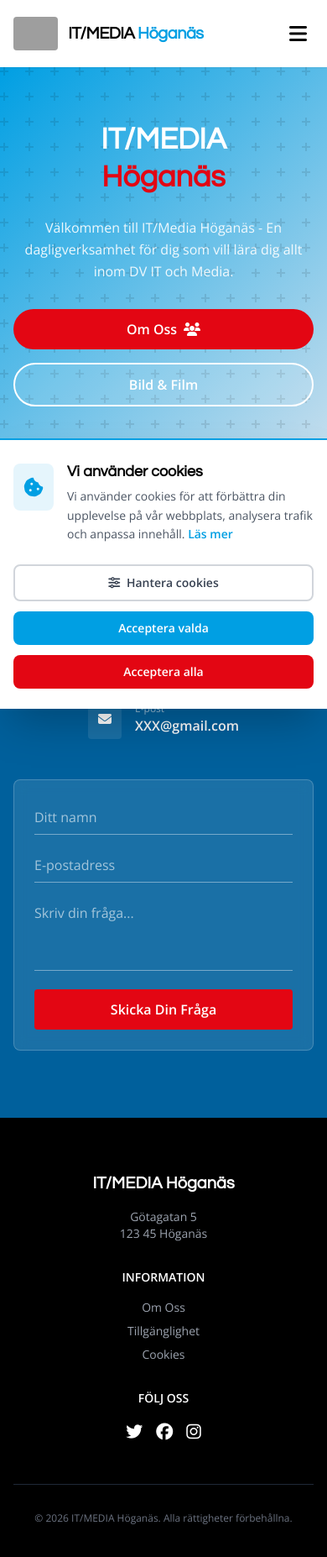
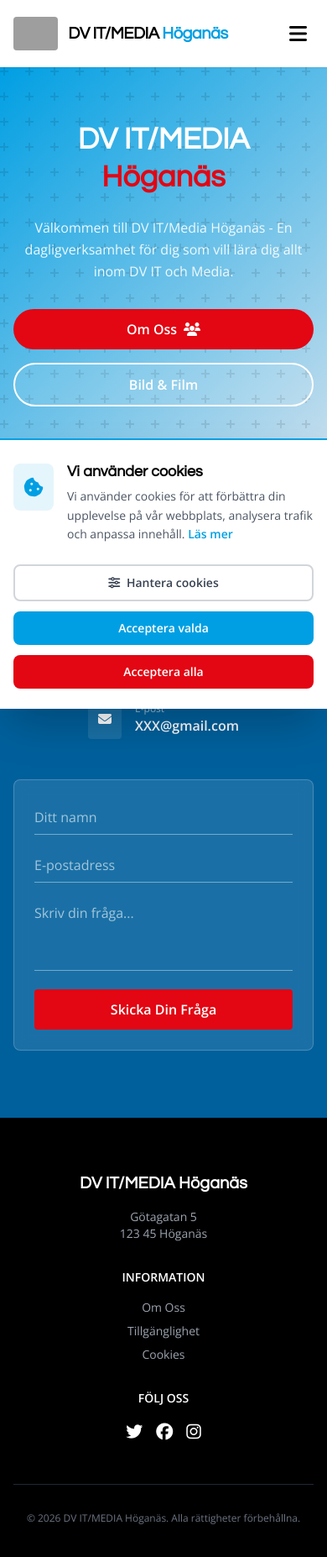
Before and after one commit to ITmedGota5/IT-MediaPage.github.io, a website: page public/index.html in a window 390 px wide. Shown: the whole page at 84% size. Drawn offline with nearby package versions, Linux system fonts and the light colour scheme; grey boxes are pictures that could not be loaded.

Commit message:
namn byte dv it media

```diff
--- a/public/index.html
+++ b/public/index.html
@@ -3,7 +3,7 @@
 <head>
     <meta charset="UTF-8">
     <meta name="viewport" content="width=device-width, initial-scale=1.0">
-    <title>IT/MEDIA Höganäs - Start</title>
+    <title>DV IT/MEDIA Höganäs - Start</title>
     <script src="https://cdn.tailwindcss.com"></script>
 
     <!-- Open Sans Font -->
@@ -194,7 +194,7 @@
                 <div class="flex items-center">
                     <a href="index.html" class="flex items-center gap-3">
                         <img src="https://media.licdn.com/dms/image/sync/v2/D4D27AQFg8zrxmYITJw/articleshare-shrink_1280_800/B4DZYE0RxhG4AQ-/0/1743837536215?e=2147483647&v=beta&t=IO8hVPQnARqYrEbcWLaLAUSY-1otsyN1MREuWcaiaKM" class="h-10 w-auto rounded">
-                        <span class="font-display text-xl md:text-2xl text-brand-black tracking-tight">IT/MEDIA <span class="text-brand-blue">Höganäs</span></span>
+                        <span class="font-display text-xl md:text-2xl text-brand-black tracking-tight">DV IT/MEDIA <span class="text-brand-blue">Höganäs</span></span>
                     </a>
                 </div>
 
@@ -237,11 +237,11 @@
             <div class="grid md:grid-cols-2 gap-12 items-center">
                 <div class="text-center md:text-left">
                     <h1 class="font-display text-4xl sm:text-5xl md:text-7xl text-white leading-tight mb-6">
-                        IT/MEDIA<br>
+                        DV IT/MEDIA<br>
                         <span class="text-brand-red">Höganäs</span>
                     </h1>
                     <p class="text-base sm:text-lg text-white/90 mb-8 leading-relaxed max-w-lg mx-auto md:mx-0">
-                        Välkommen till IT/Media Höganäs - En dagligverksamhet för dig som vill lära dig allt inom DV IT och Media.
+                        Välkommen till DV IT/Media Höganäs - En dagligverksamhet för dig som vill lära dig allt inom DV IT och Media.
                     </p>
                     <div class="flex flex-col sm:flex-row gap-4 justify-center md:justify-start">
                         <a href="about.html" class="btn-primary px-8 py-3 rounded-full font-semibold inline-flex items-center justify-center gap-2">
@@ -265,7 +265,7 @@
             <div class="grid md:grid-cols-2 gap-12 items-center">
                 <div class="text-center md:text-left">
                     <h2 class="font-display text-3xl md:text-4xl text-white mb-6">Kontakta DV IT & Media</h2>
-                    <p class="text-white/80 mb-8">Hör gärna av dig till oss på IT/Media om du har frågor eller funderingar.</p>
+                    <p class="text-white/80 mb-8">Hör gärna av dig till oss på DV IT/Media om du har frågor eller funderingar.</p>
 
                     <div class="space-y-4 flex flex-col items-center md:items-start">
                         <div class="flex items-center gap-4">
@@ -308,7 +308,7 @@
         <div class="max-w-7xl mx-auto px-4 sm:px-6 lg:px-8">
             <div class="grid grid-cols-1 sm:grid-cols-2 md:grid-cols-3 gap-8 mb-12 text-center sm:text-left">
                 <div>
-                    <h3 class="font-display text-xl mb-4">IT/MEDIA Höganäs</h3>
+                    <h3 class="font-display text-xl mb-4">DV IT/MEDIA Höganäs</h3>
                     <p class="text-gray-400 text-sm">Götagatan 5<br>123 45 Höganäs</p>
                 </div>
                 <div>
@@ -330,7 +330,7 @@
             </div>
 
             <div class="border-t border-gray-800 pt-8 flex flex-col md:flex-row justify-between items-center text-center md:text-left">
-                <p class="text-xs text-gray-500">© 2026 IT/MEDIA Höganäs. Alla rättigheter förbehållna.</p>
+                <p class="text-xs text-gray-500">© 2026 DV IT/MEDIA Höganäs. Alla rättigheter förbehållna.</p>
                 <div class="flex gap-6 mt-4 md:mt-0 justify-center">
                 </div>
             </div>
```
Also changed, not shown: public/Games.html (+4 -4 lines), public/about.html (+5 -5 lines), public/media.html (+4 -4 lines), public/projects.html (+4 -4 lines), public/tillganglighet.html (+5 -5 lines).
